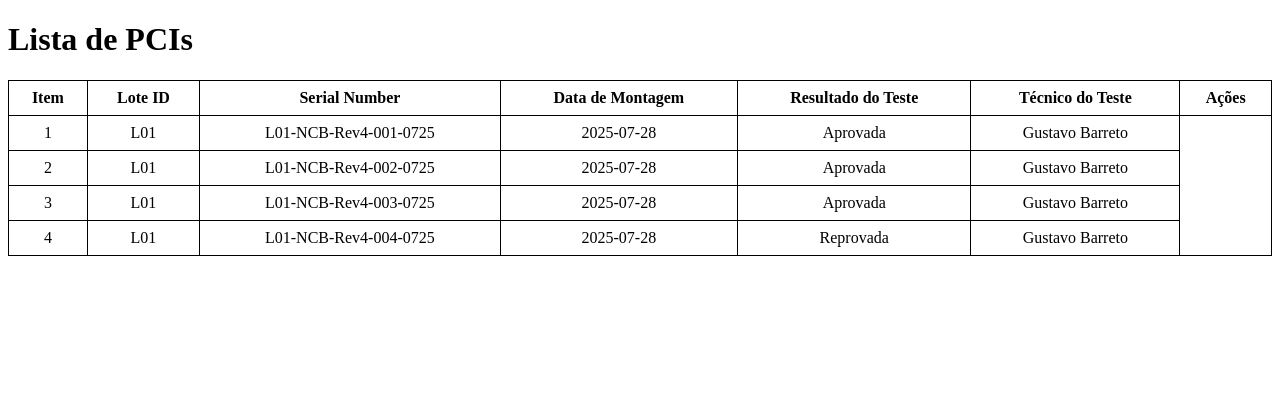
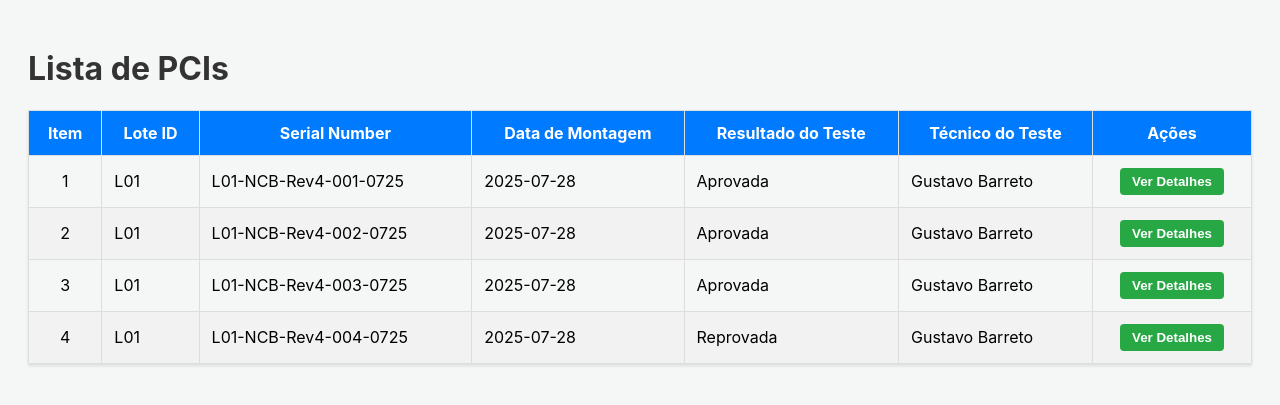
Before and after one commit to gustavo-gbarreto/Registro-de-PCIs, a Flask app: page /admin/ in a window 1280 px wide. Shown: the top 405 px of the page. Run offline with Flask 3, Linux system fonts and the light colour scheme.

Commit message:
inclusão do pop up de detalhes da pci, modificação no formato da tabela

```diff
--- a/routes/admin.py
+++ b/routes/admin.py
@@ -1,5 +1,6 @@
-from flask import Flask, Blueprint, render_template
+from flask import Flask, Blueprint, render_template, jsonify, request # Adicione jsonify e request
 from database.PCI_list import PCI
+
 
 app = Flask(__name__)
 
@@ -47,8 +48,16 @@ def editar_pci():
     pass
 
 @admin_route.route('/<string:lote_id>/<string:serial_id>/delete', methods=['DELETE'])
-def deletar_pci():
-    pass
+def deletar_pci(lote_id, serial_id): # Adicione os parâmetros recebidos
+    # Verifica se a chave (serial_id) existe no dicionário
+    if serial_id in PCI:
+        # Deleta o item do dicionário
+        del PCI[serial_id]
+        # Retorna uma resposta de sucesso em formato JSON
+        return jsonify({'success': True, 'message': 'PCI deletada com sucesso'}), 200
+    else:
+        # Se não encontrar, retorna um erro
+        return jsonify({'success': False, 'message': 'PCI não encontrada'}), 404
 
 if __name__ == '__main__':
     app.run(debug=True)
--- a/templates/index.html
+++ b/templates/index.html
@@ -9,7 +9,7 @@
   <body>
     <h1> Registro de PCIs </h1>
 
-    <div c-container="{{url_for('cliente.lista_lotes')}}" ></div>
+    <div id="pci-container" c-container="{{url_for('cliente.lista_lotes')}}" ></div>
 
     <script src="https://cdn.jsdelivr.net/npm/bootstrap@5.3.8/dist/js/bootstrap.bundle.min.js" integrity="sha384-FKyoEForCGlyvwx9Hj09JcYn3nv7wiPVlz7YYwJrWVcXK/BmnVDxM+D2scQbITxI" crossorigin="anonymous"></script>
     <script src="{{url_for( 'static', filename='JS/cru.js') }}"></script>
--- a/templates/lotes.html
+++ b/templates/lotes.html
@@ -5,15 +5,94 @@
   <meta name="viewport" content="width=device-width, initial-scale=1.0">
   <title>Lista de PCIs</title>
   <style>
+    body {
+      font-family: -apple-system, BlinkMacSystemFont, "Segoe UI", Roboto, "Helvetica Neue", Arial, sans-serif;
+      padding: 20px;
+      background-color: #f4f7f6;
+    }
+    h1 {
+      color: #333;
+    }
     table {
       border-collapse: collapse;
       width: 100%;
-      border: 1px solid black;
+      border: 1px solid #ccc;
+      box-shadow: 0 2px 3px rgba(0,0,0,0.1);
     }
     th, td {
+      text-align: left;
+      border: 1px solid #ddd;
+      padding: 12px;
+    }
+    th {
+      background-color: #007bff;
+      color: white;
       text-align: center;
-      border: 1px solid black;
-      padding: 8px;
+    }
+    tr:nth-child(even) {
+      background-color: #f2f2f2;
+    }
+    td:first-child, td:last-child {
+        text-align: center;
+    }
+
+    /* --- CSS para o botão e o pop-up (Modal) --- */
+    .btn-detalhes {
+      padding: 6px 12px;
+      cursor: pointer;
+      border: none;
+      background-color: #28a745;
+      color: white;
+      border-radius: 4px;
+      font-weight: bold;
+    }
+    .btn-detalhes:hover {
+      background-color: #218838;
+    }
+
+    /* --- CORREÇÃO APLICADA AQUI --- */
+    .modal {
+      display: none; /* Começa oculto por padrão */
+      position: fixed;
+      z-index: 1000;
+      left: 0;
+      top: 0;
+      width: 100%;
+      height: 100%;
+      background-color: rgba(0,0,0,0.5);
+      /* As propriedades de alinhamento abaixo funcionarão quando o JS ativar o 'display: flex' */
+      justify-content: center;
+      align-items: center;
+    }
+
+    .modal-conteudo {
+      background-color: #fefefe;
+      padding: 25px;
+      border: 1px solid #888;
+      width: 90%;
+      max-width: 600px;
+      border-radius: 8px;
+      box-shadow: 0 5px 15px rgba(0,0,0,0.3);
+      position: relative;
+    }
+
+    .modal-conteudo h2 {
+        border-bottom: 1px solid #eee;
+        padding-bottom: 10px;
+    }
+
+    .modal-conteudo p {
+        line-height: 1.6;
+    }
+
+    .fechar {
+      color: #aaa;
+      position: absolute;
+      top: 10px;
+      right: 20px;
+      font-size: 28px;
+      font-weight: bold;
+      cursor: pointer;
     }
   </style>
 </head>
@@ -29,9 +108,6 @@
         <th>Data de Montagem</th>
         <th>Resultado do Teste</th>
         <th>Técnico do Teste</th>
-        <!-- <th>Retrabalho</th> -->
-        <!-- <th>Técnico do Retrabalho</th> -->
-        <!-- <th>Observações</th> -->
         <th>Ações</th>
       </tr>
     </thead>
@@ -44,12 +120,65 @@
           <td>{{ dados.Data_de_Montagem }}</td>
           <td>{{ dados.Resultado_do_Teste }}</td>
           <td>{{ dados.tecnico_do_teste }}</td>
-          <!-- <td>{{ dados.Retrabalho }}</td> -->
-          <!-- <td>{{ dados.Tecnico_do_Retrabalho }}</td> -->
-          <!-- <td>{{ dados.Observacoes }}</td> -->
+          <td>
+            <button class="btn-detalhes" data-target="modal-{{ id }}">Ver Detalhes</button>
+          </td>
       </tr>
       {% endfor %}
     </tbody>
   </table>
+
+  {% for id, dados in pci_list.items() %}
+<div id="modal-{{ id }}" class="modal">
+  <div class="modal-conteudo">
+    <span class="fechar">&times;</span>
+    <h2>Detalhes: {{ dados.Serial_Number }}</h2>
+    <p><strong>Lote ID:</strong> {{ dados.Lote_ID }}</p>
+    <hr>
+    <p><strong>Retrabalho:</strong> {{ dados.Retrabalho }}</p>
+    <p><strong>Técnico do Retrabalho:</strong> {{ dados.Tecnico_do_Retrabalho }}</p>
+    <p><strong>Observações:</strong> {{ dados.Observacoes }}</p>
+
+    <div style="text-align: right; margin-top: 20px;">
+      <button
+        style="background-color: #dc3545; color: white; padding: 8px 15px; border: none; border-radius: 4px; cursor: pointer;"
+        c-delete="{{ url_for('admin.deletar_pci', lote_id=dados.Lote_ID, serial_id=id) }}"
+        c-reload-container="#pci-container"
+        onclick="this.closest('.modal').style.display = 'none';">
+        Deletar Item
+      </button>
+    </div>
+
+  </div>
+</div>
+{% endfor %}
+
+  <script>
+    document.addEventListener('DOMContentLoaded', () => {
+      // Abre o modal
+      document.querySelectorAll('.btn-detalhes').forEach(button => {
+        button.addEventListener('click', () => {
+          const modalId = button.getAttribute('data-target');
+          // A mágica acontece aqui: mudamos de 'none' para 'flex'
+          document.getElementById(modalId).style.display = 'flex';
+        });
+      });
+
+      // Fecha o modal pelo 'X'
+      document.querySelectorAll('.fechar').forEach(button => {
+        button.addEventListener('click', () => {
+          button.closest('.modal').style.display = 'none';
+        });
+      });
+
+      // Fecha o modal clicando fora da caixa de conteúdo
+      window.addEventListener('click', event => {
+        if (event.target.classList.contains('modal')) {
+          event.target.style.display = 'none';
+        }
+      });
+    });
+  </script>
+
 </body>
 </html>
```
